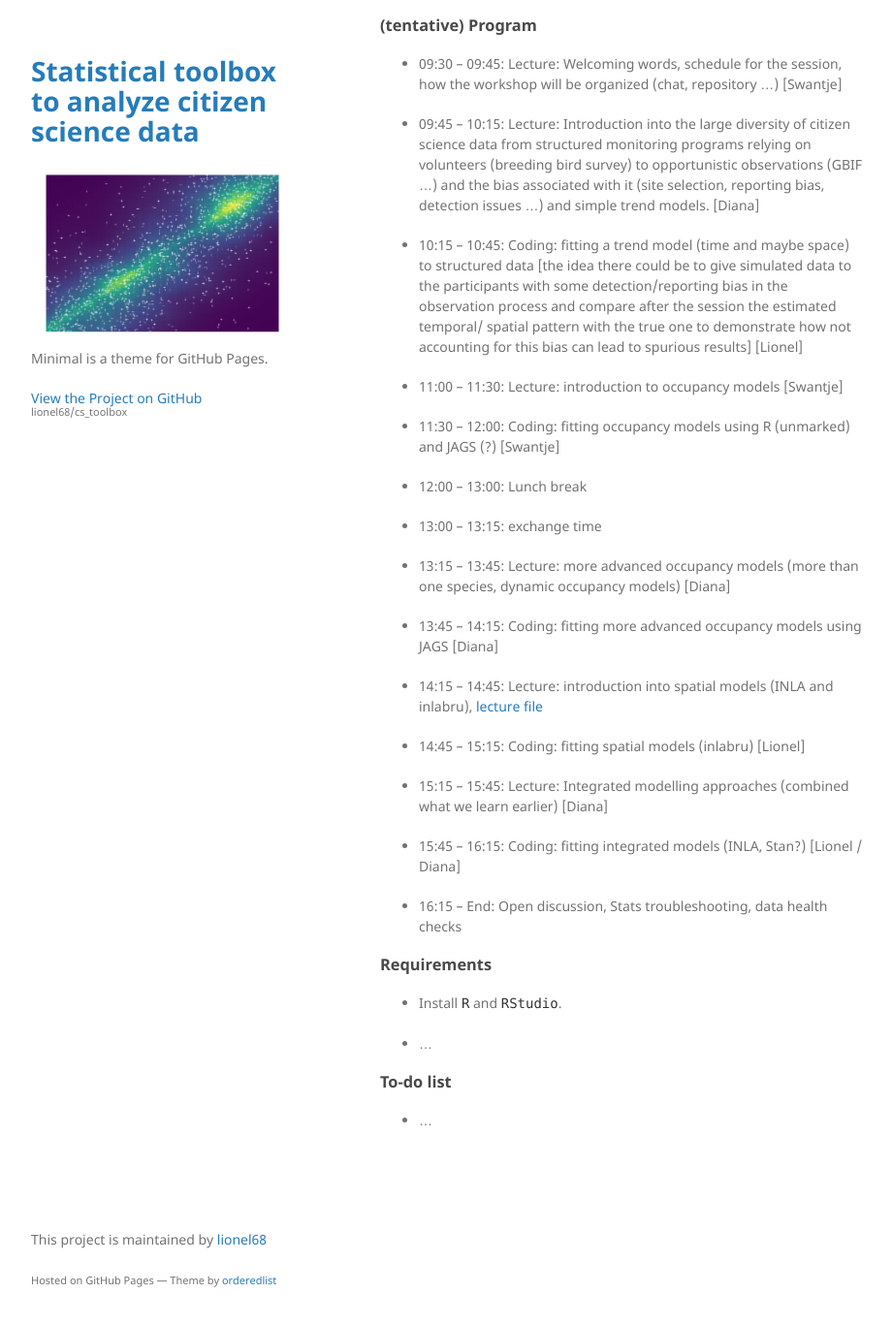
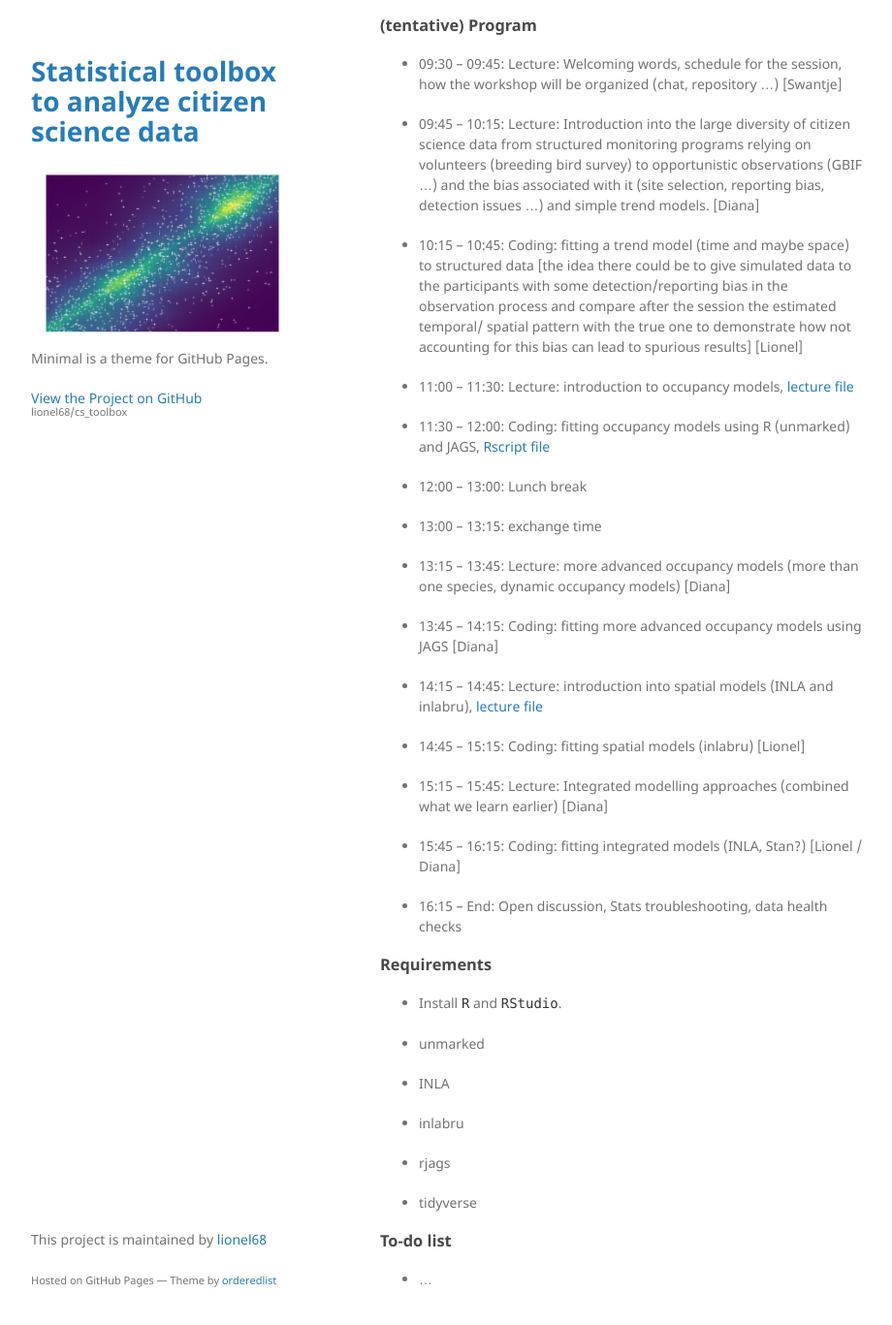
Before and after one commit to lionel68/cs_toolbox, a Jekyll site: the page built from index.md, in a window 1280 px wide and 1400 px high, scrolled down 392 px. Shown: the top 1367 px of the window at 97% size, without its empty margins (178-1098 px from the left). Built offline with Jekyll 4.4.1, drawn with Linux system fonts in a browser that asks for light colours.

Commit message:
add Swantje Lecture and code on static occupancy models

```diff
--- a/index.md
+++ b/index.md
@@ -25,9 +25,9 @@ layout: default
 
 * 10:15 – 10:45: Coding: fitting a trend model (time and maybe space) to structured data [the idea there could be to give simulated data to the participants with some detection/reporting bias in the observation process and compare after the session the estimated temporal/ spatial pattern with the true one to demonstrate how not accounting for this bias can lead to spurious results] [Lionel]
 
-* 11:00 – 11:30: Lecture: introduction to occupancy models [Swantje]
+* 11:00 – 11:30: Lecture: introduction to occupancy models, [lecture file](docs/03_intro_occupancy.pdf)
 
-* 11:30 – 12:00: Coding: fitting occupancy models using R (unmarked) and JAGS (?) [Swantje]
+* 11:30 – 12:00: Coding: fitting occupancy models using R (unmarked) and JAGS, [Rscript file](docs/03_intro_occupancy.R)
 
 * 12:00 – 13:00: Lunch break
 
@@ -51,7 +51,15 @@ layout: default
 
 + Install [`R`](https://cloud.r-project.org/) and [`RStudio`](https://rstudio.com/products/rstudio/download/#download).
 
-+ ...
++ unmarked
+
++ INLA
+
++ inlabru
+
++ rjags
+
++ tidyverse
 
 ### To-do list
 
```
Also changed, not shown: 2 other files.
